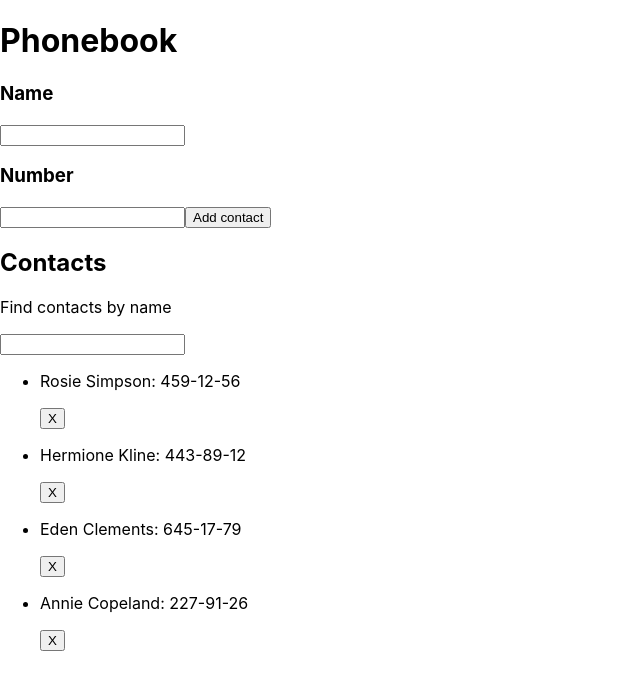
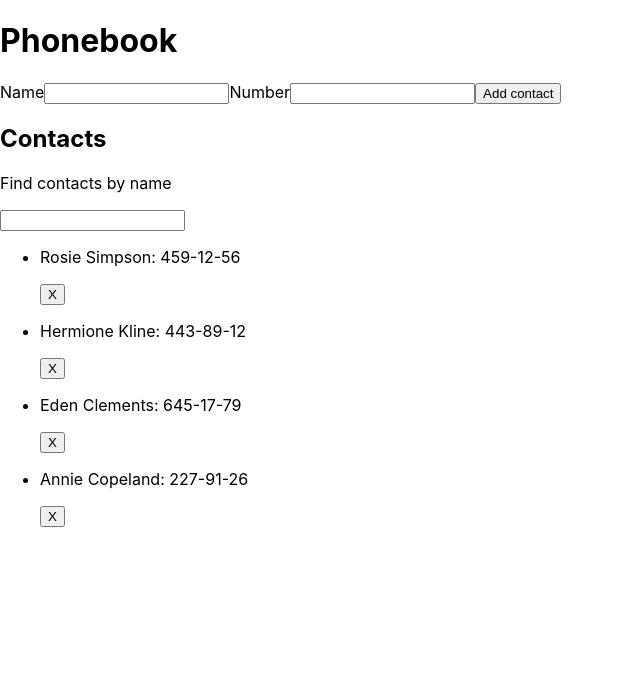
Before and after one commit to Alona-Isko/goit-react-hw-02-phonebook, a React (Create React App) app: page / in a window 1280 px wide. Shown: the top 690 px of the page, without its empty margins (0-640 px from the left). Built offline with nearby package versions, Linux system fonts and the light colour scheme.

Commit message:
inputs value

```diff
--- a/src/App.js
+++ b/src/App.js
@@ -1,10 +1,9 @@
-import React from 'react';
+import React, { Component } from 'react';
+import ContactList from './components/ContactList/ContactList';
 import './App.css';
-import ContactList from './components/ContactList/ContactList';
 
 
-class App extends React.Component {
-
+class App extends Component {
   state = {
     contacts: [
       {id: 'id-1', name: 'Rosie Simpson', number: '459-12-56'},
@@ -23,18 +22,48 @@ class App extends React.Component {
     }));
   };
 
+  handleChange = ev => {
+    // console.log(ev.currentTarget);
+    // console.log(ev.currentTarget.name);
+    // console.log(ev.currentTarget.value);
+    const { name, value } = ev.currentTarget;
+    this.setState({
+      [name]: value,
+    });
+  }
+
   render() {
     const { contacts } = this.state;
     return (
       <div>
         <h1>Phonebook</h1>
-        <div>
-          <h3>Name</h3>
-          <input></input>
-          <h3>Number</h3>
-          <input></input>
+        <form>
+          <label htmlFor="">
+            Name
+            <input
+              type="text"
+              name="name"
+              value={this.state.name}
+              onChange={this.handleChange}
+              pattern="^[a-zA-Zа-яА-Я]+(([' -][a-zA-Zа-яА-Я ])?[a-zA-Zа-яА-Я]*)*$"
+              title="Имя может состоять только из букв, апострофа, тире и пробелов. Например Adrian, Jacob Mercer, Charles de Batz de Castelmore d'Artagnan и т. п."
+              required
+            />
+          </label>
+          <label htmlFor="">
+            Number
+            <input
+              type="tel"
+              name="number"
+              value={this.state.number}
+              onChange={this.handleChange}
+              pattern="\+?\d{1,4}?[-.\s]?\(?\d{1,3}?\)?[-.\s]?\d{1,4}[-.\s]?\d{1,4}[-.\s]?\d{1,9}"
+              title="Номер телефона должен состоять цифр и может содержать пробелы, тире, круглые скобки и может начинаться с +"
+              required
+            />
+          </label>
           <button>Add contact</button>
-        </div>
+        </form>
 
         <div>
           <h2>Contacts</h2>
```
